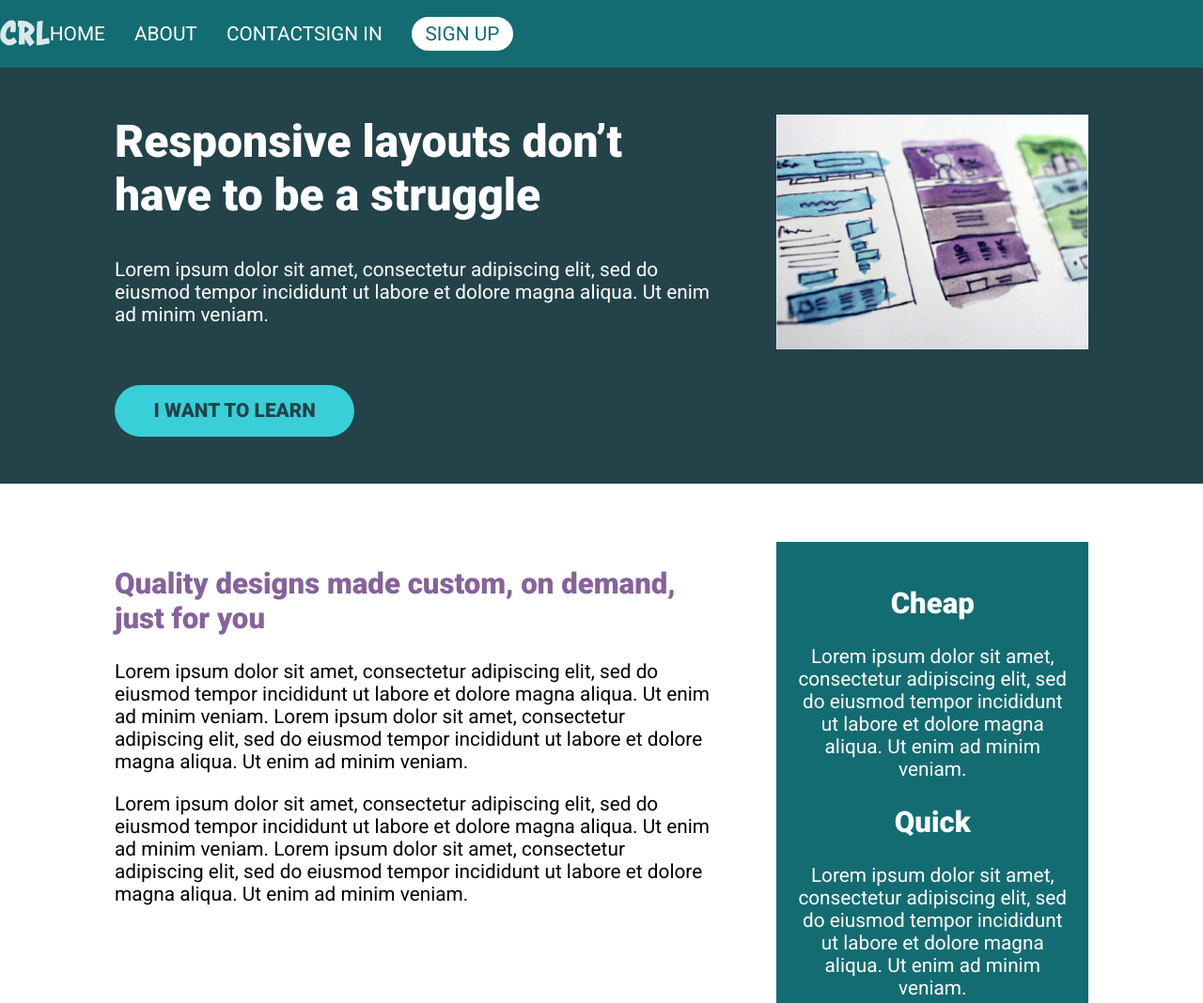
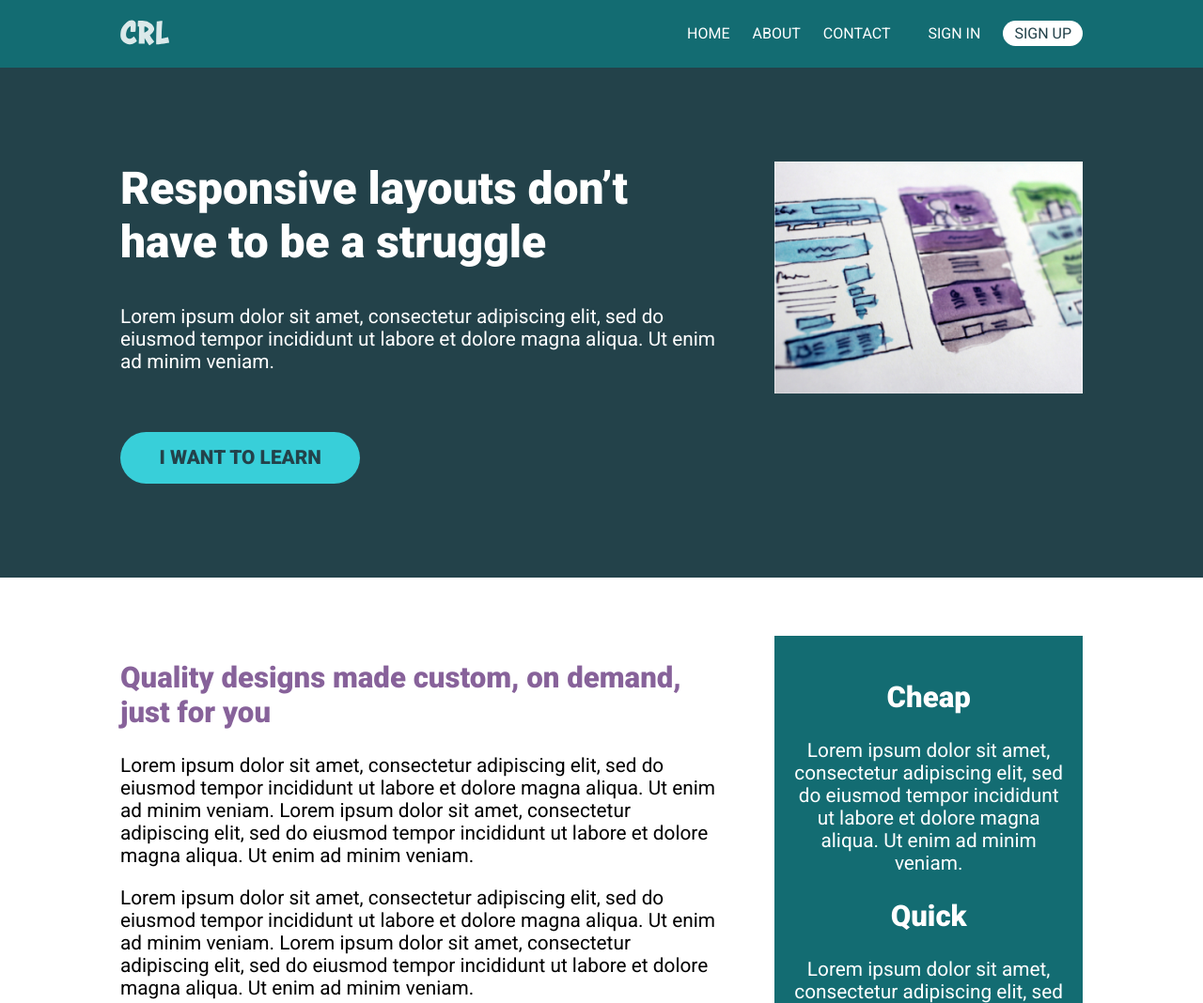
Before and after one commit to AltheaVestrit/git_test, a plain HTML site: page responsive-design/challenge08/index.html in a window 1280 px wide. Shown: the top 1068 px of the page at 94% size. Drawn offline with Linux system fonts and the light colour scheme.

Commit message:
finish responsive-design > ch08

```diff
--- a/responsive-design/challenge08/index.html
+++ b/responsive-design/challenge08/index.html
@@ -1,23 +1,20 @@
 <!DOCTYPE html>
 <html lang="en">
 <head>
-    <meta charset="UTF-8" />
-    <meta name="viewport" content="width=device-width, initial-scale=1.0" />
+    <meta charset="UTF-8">
+    <meta name="viewport" content="width=device-width, initial-scale=1.0">
     <title>Conquering Responsive Layouts</title>
-    <link
-      href="https://fonts.googleapis.com/css2?family=Roboto:wght@400;900&display=swap"
-      rel="stylesheet"
-    />
-    <link rel="stylesheet" href="style.css" />
+    <link href="https://fonts.googleapis.com/css2?family=Roboto:wght@400;900&display=swap" rel="stylesheet">
+    <link rel="stylesheet" href="style.css">
 </head>
 <body>
     <header>
-      <div class="row">
+        <div class="container row">
             <button class="nav-toggle" aria-label="open navigation">
                 <span class="hamburger"></span>
             </button>
             <a class="logo" href="#">
-          <img src="img/logo.svg" alt="conquering responsive layouts" />
+                <img src="img/logo.svg" alt="conquering responsive layouts">
             </a>
             <nav class="nav">
                 <ul class="nav__list nav__list--primary">
@@ -27,9 +24,7 @@
                 </ul>
                 <ul class="nav__list nav__list--secondary">
                     <li class="nav__item"><a href="#" class="nav__link">Sign In</a></li>
-            <li class="nav__item">
-              <a href="#" class="nav__link nav__link--button">Sign up</a>
-            </li>
+                    <li class="nav__item"><a href="#" class="nav__link nav__link--button">Sign up</a></li>
                 </ul>
             </nav>
         </div>
@@ -39,65 +34,32 @@
         <div class="container row">
             <div class="hero__text">
                 <h1>Responsive layouts don’t have to be a struggle</h1>
-          <p>
-            Lorem ipsum dolor sit amet, consectetur adipiscing elit, sed do
-            eiusmod tempor incididunt ut labore et dolore magna aliqua. Ut enim
-            ad minim veniam.
-          </p>
+                <p>Lorem ipsum dolor sit amet, consectetur adipiscing elit, sed do eiusmod tempor incididunt ut labore et dolore magna aliqua. Ut enim ad minim veniam.</p>
                 <a href="#" class="btn">I want to learn</a>
             </div>
-        <img
-          src="img/hero-img.jpg"
-          alt="UX design sketches"
-          class="hero__img"
-        />
+            <img src="img/hero-img.jpg" alt="UX design sketches" class="hero__img">
         </div>
     </section>
 
     <main class="main container row">
             <section class="primary-content">
-        <h2 class="section-title">
-          Quality designs made custom, on demand, just for you
-        </h2>
-        <p>
-          Lorem ipsum dolor sit amet, consectetur adipiscing elit, sed do
-          eiusmod tempor incididunt ut labore et dolore magna aliqua. Ut enim ad
-          minim veniam. Lorem ipsum dolor sit amet, consectetur adipiscing elit,
-          sed do eiusmod tempor incididunt ut labore et dolore magna aliqua. Ut
-          enim ad minim veniam.
-        </p>
-        <p>
-          Lorem ipsum dolor sit amet, consectetur adipiscing elit, sed do
-          eiusmod tempor incididunt ut labore et dolore magna aliqua. Ut enim ad
-          minim veniam. Lorem ipsum dolor sit amet, consectetur adipiscing elit,
-          sed do eiusmod tempor incididunt ut labore et dolore magna aliqua. Ut
-          enim ad minim veniam.
-        </p>
+                <h2 class="section-title">Quality designs made custom, on demand, just for you</h2>
+                <p>Lorem ipsum dolor sit amet, consectetur adipiscing elit, sed do eiusmod tempor incididunt ut labore et dolore magna aliqua. Ut enim ad minim veniam. Lorem ipsum dolor sit amet, consectetur adipiscing elit, sed do eiusmod tempor incididunt ut labore et dolore magna aliqua. Ut enim ad minim veniam.</p>
+                <p>Lorem ipsum dolor sit amet, consectetur adipiscing elit, sed do eiusmod tempor incididunt ut labore et dolore magna aliqua. Ut enim ad minim veniam. Lorem ipsum dolor sit amet, consectetur adipiscing elit, sed do eiusmod tempor incididunt ut labore et dolore magna aliqua. Ut enim ad minim veniam.</p>
             </section>
             <aside class="sidebar">
                 <h2 class="sidebar-title">Cheap</h2>
-        <p>
-          Lorem ipsum dolor sit amet, consectetur adipiscing elit, sed do
-          eiusmod tempor incididunt ut labore et dolore magna aliqua. Ut enim ad
-          minim veniam.
-        </p>
+                <p>Lorem ipsum dolor sit amet, consectetur adipiscing elit, sed do eiusmod tempor incididunt ut labore et dolore magna aliqua. Ut enim ad minim veniam.</p>
 
                 <h2 class="sidebar-title">Quick</h2>
-        <p>
-          Lorem ipsum dolor sit amet, consectetur adipiscing elit, sed do
-          eiusmod tempor incididunt ut labore et dolore magna aliqua. Ut enim ad
-          minim veniam.
-        </p>
+                <p>Lorem ipsum dolor sit amet, consectetur adipiscing elit, sed do eiusmod tempor incididunt ut labore et dolore magna aliqua. Ut enim ad minim veniam.</p>
 
                 <h2 class="sidebar-title">Quality</h2>
-        <p>
-          Lorem ipsum dolor sit amet, consectetur adipiscing elit, sed do
-          eiusmod tempor incididunt ut labore et dolore magna aliqua. Ut enim ad
-          minim veniam.
-        </p>
+                <p>Lorem ipsum dolor sit amet, consectetur adipiscing elit, sed do eiusmod tempor incididunt ut labore et dolore magna aliqua. Ut enim ad minim veniam.</p>
             </aside>
     </main>
 
     <script src="main.js"></script>
+
 </body>
 </html>
--- a/responsive-design/challenge08/style.css
+++ b/responsive-design/challenge08/style.css
@@ -51,12 +51,11 @@ h1 {
 }
 
 .container {
-    width: 100%;
+    width: 80%;
     max-width: 1100px;
     margin: 0 auto;
     /* added for nav-toggle positioning */
     position: relative;
-    padding: 0 2rem;
 }
 
 header {
@@ -83,8 +82,7 @@ header {
     transition: opacity 250ms ease;
 
     position: absolute;
-    left: 2em;
-    z-index: 2;
+    left: 0;
 }
 
 .nav-toggle:focus,
@@ -128,44 +126,47 @@ header {
     visibility: hidden;
     height: 0;
     position: absolute;
-    display: flex;
+    font-size: 1rem;
+    ;
 }
 
 .nav--visible {
     visibility: visible;
     height: auto;
-    position: absolute;
-    z-index: 1;
-    background-color: #136c72;
-    padding-bottom: 1em;
-    flex-direction: column;
-    gap: 2em;
+    position: relative;
 }
 
 .nav__list {
-    padding-inline-start: 0;
-    display: flex;
-    flex-direction: column;
-    align-items: center;
-    gap: 1.5em;
+    margin: 0;
+    padding: 0;
+    list-style: none;
+}
+
+.nav__list--primary {
+    margin-bottom: 2em;
 }
 
 .nav__item {
-    list-style: none;
+    margin-top: .75em;
 }
 
 .nav__link {
-    font: inherit;
-    text-decoration: none;
     color: white;
     text-transform: uppercase;
+    text-decoration: none;
 }
 
 .nav__link--button {
-    background-color: white;
-    color: #136c72;
-    padding: 0.3em 0.7em;
+    padding: .25em .75em;
+    background: white;
+    color: #23424A;
     border-radius: 100px;
+}
+
+.nav__link:hover,
+.nav__link:focus {
+    opacity: .65;
+    outline: none;
 }
 
 .logo {
@@ -174,7 +175,7 @@ header {
 
 
 .hero {
-    padding: 50px 0;
+    padding: 100px 0;
     background-color: #23424A;
     color: #FFF;
 }
@@ -205,6 +206,7 @@ header {
 
 @media (min-width: 800px) {
 
+
     .nav-toggle {
         display: none;
     }
@@ -212,16 +214,23 @@ header {
     .nav {
         visibility: visible;
         display: flex;
+        align-items: center;
+        justify-content: flex-end;
         height: auto;
         position: relative;
-        flex-direction: row;
-        padding: 0;
     }
 
     .nav__list {
-        flex-direction: row;
-        align-items: center;
+        display: flex;
         margin: 0;
+    }
+
+    .nav__list--primary {
+        margin-right: 1em;
+    }
+
+    .nav__item {
+        margin: 0 0 0 1.5em;
     }
 
     .row {
```
Lines whose indentation alone changed are shown as unchanged.
